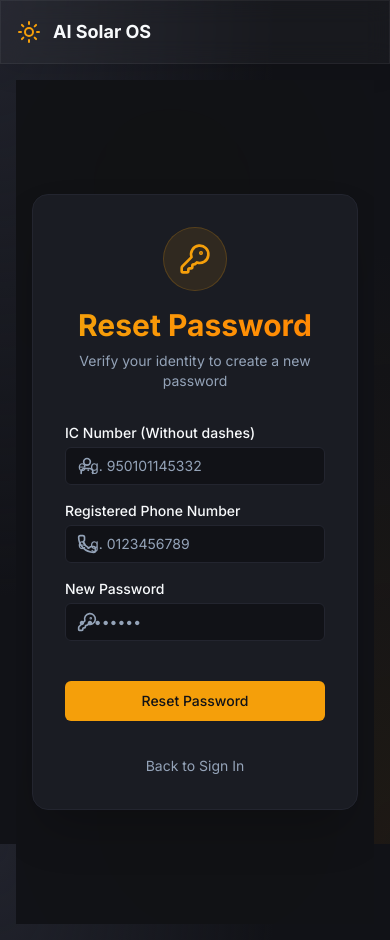
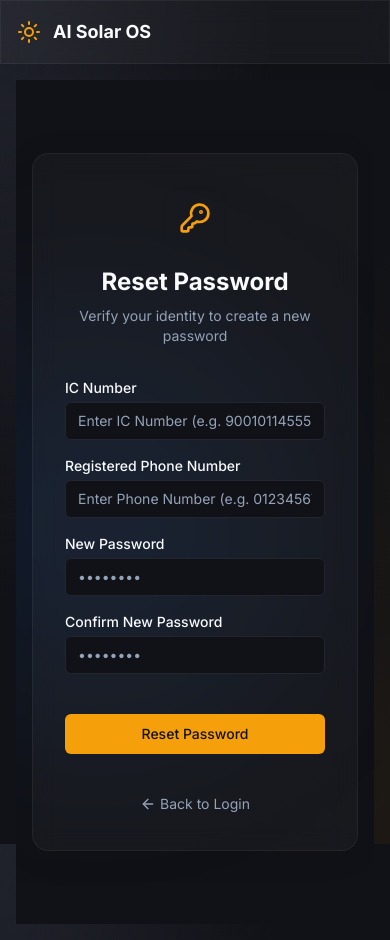
Before and after one commit to themaximumcoder/solar-super-app, a Next.js app: page /forgot-password in a window 390 px wide. Built offline with nearby package versions, Linux system fonts and the light colour scheme.

Commit message:
Add secure password reset mechanism via IC Number and registered Phone verification

```diff
--- a/src/app/forgot-password/page.tsx
+++ b/src/app/forgot-password/page.tsx
@@ -1,136 +1,153 @@
 "use client";
 
 import { useState } from "react";
+import { motion } from "framer-motion";
+import { KeyRound, ArrowLeft } from "lucide-react";
+import Link from "next/link";
 import { useRouter } from "next/navigation";
-import { motion } from "framer-motion";
-import { KeyRound, CheckCircle2, User, Phone } from "lucide-react";
 
 export default function ForgotPassword() {
+  const [icNumber, setIcNumber] = useState("");
+  const [phone, setPhone] = useState("");
+  const [newPassword, setNewPassword] = useState("");
+  const [confirmPassword, setConfirmPassword] = useState("");
+
+  const [error, setError] = useState("");
+  const [success, setSuccess] = useState("");
+  const [isLoading, setIsLoading] = useState(false);
   const router = useRouter();
-  const [formData, setFormData] = useState({ icNumber: "", phone: "", newPassword: "" });
-  const [isLoading, setIsLoading] = useState(false);
-  const [error, setError] = useState("");
-  const [success, setSuccess] = useState(false);
 
-  const handleSubmit = async (e: React.FormEvent) => {
+  const handleReset = async (e: React.FormEvent) => {
     e.preventDefault();
     setIsLoading(true);
     setError("");
+    setSuccess("");
+
+    if (newPassword !== confirmPassword) {
+      setError("Passwords do not match");
+      setIsLoading(false);
+      return;
+    }
 
     try {
       const res = await fetch("/api/auth/reset-password", {
         method: "POST",
         headers: { "Content-Type": "application/json" },
-        body: JSON.stringify(formData),
+        body: JSON.stringify({ icNumber, phone, newPassword }),
       });
 
       const data = await res.json();
+
       if (res.ok) {
-        setSuccess(true);
-        setTimeout(() => router.push("/login"), 3000);
+        setSuccess("Password reset successfully! Redirecting to login...");
+        setTimeout(() => {
+          router.push("/login");
+        }, 2000);
       } else {
-        setError(data.error);
+        setError(data.error || "Failed to reset password");
       }
     } catch (err) {
-      setError("An unexpected error occurred");
+      setError("An unexpected error occurred. Please try again.");
     } finally {
       setIsLoading(false);
     }
   };
 
   return (
-    <div className="min-h-screen bg-[hsl(var(--background))] flex items-center justify-center p-4 relative overflow-hidden">
-      {/* Background decorations */}
-      <div className="absolute top-[-10%] left-[-10%] w-96 h-96 bg-[hsl(var(--primary)/0.2)] rounded-full mix-blend-multiply filter blur-3xl opacity-70 animate-blob"></div>
-      <div className="absolute bottom-[-10%] right-[-10%] w-96 h-96 bg-[hsl(var(--primary)/0.15)] rounded-full mix-blend-multiply filter blur-3xl opacity-70 animate-blob animation-delay-2000"></div>
+    <div className="min-h-screen flex items-center justify-center bg-[hsl(var(--background))] p-4 relative overflow-hidden">
+      {/* Background Ornaments */}
+      <div className="absolute top-1/4 left-1/4 w-96 h-96 bg-[hsl(var(--primary))/0.1] rounded-full blur-[100px] pointer-events-none"></div>
+      <div className="absolute bottom-1/4 right-1/4 w-96 h-96 bg-blue-500/10 rounded-full blur-[100px] pointer-events-none"></div>
 
       <motion.div
         initial={{ opacity: 0, y: 20 }}
         animate={{ opacity: 1, y: 0 }}
         className="w-full max-w-md"
       >
-        <div className="bg-[hsl(var(--card))] border border-[hsl(var(--border))] rounded-2xl shadow-2xl p-8 relative z-10 backdrop-blur-xl">
+        <div className="glass-panel p-8 rounded-2xl relative z-10 border border-[hsl(var(--border))]">
           <div className="flex flex-col items-center mb-8">
-            <div className="w-16 h-16 bg-[hsl(var(--primary)/0.1)] rounded-full flex items-center justify-center mb-4 border border-[hsl(var(--primary)/0.2)]">
-              <KeyRound className="w-8 h-8 text-[hsl(var(--primary))]" />
+            <div className="w-16 h-16 bg-[hsl(var(--primary))/0.1] rounded-2xl flex items-center justify-center text-[hsl(var(--primary))] mb-4 shadow-inner">
+              <KeyRound size={32} />
             </div>
-            <h1 className="text-3xl font-bold bg-gradient-to-r from-[hsl(var(--primary))] to-orange-400 bg-clip-text text-transparent">Reset Password</h1>
-            <p className="text-[hsl(var(--muted-foreground))] mt-2 text-center text-sm">Verify your identity to create a new password</p>
+            <h1 className="text-2xl font-bold text-center">Reset Password</h1>
+            <p className="text-[hsl(var(--muted-foreground))] text-sm text-center mt-2">Verify your identity to create a new password</p>
           </div>
 
-          {error && <div className="bg-red-500/10 border border-red-500/50 text-red-500 text-sm p-3 rounded-lg mb-6">{error}</div>}
+          <form onSubmit={handleReset} className="space-y-4">
+            {error && (
+              <div className="p-3 bg-red-500/10 border border-red-500/20 text-red-500 text-sm rounded-lg text-center">
+                {error}
+              </div>
+            )}
 
-          {success ? (
-            <motion.div initial={{ scale: 0.9, opacity: 0 }} animate={{ scale: 1, opacity: 1 }} className="flex flex-col items-center text-center py-6">
-              <CheckCircle2 className="w-16 h-16 text-green-500 mb-4" />
-              <h2 className="text-xl font-bold mb-2">Password Reset Successful!</h2>
-              <p className="text-[hsl(var(--muted-foreground))]">Redirecting you to login...</p>
-            </motion.div>
-          ) : (
-            <form onSubmit={handleSubmit} className="space-y-4">
+            {success && (
+              <div className="p-3 bg-green-500/10 border border-green-500/20 text-green-500 text-sm rounded-lg text-center">
+                {success}
+              </div>
+            )}
+
             <div>
-                <label className="block text-sm font-medium mb-1">IC Number (Without dashes)</label>
-                <div className="relative">
-                  <div className="absolute inset-y-0 left-0 pl-3 flex items-center pointer-events-none">
-                    <User className="h-5 w-5 text-[hsl(var(--muted-foreground))]" />
-                  </div>
+              <label className="block text-sm font-medium mb-1">IC Number</label>
               <input
                 type="text"
+                value={icNumber}
+                onChange={(e) => setIcNumber(e.target.value.replace(/-/g, ''))}
+                className="input-field"
+                placeholder="Enter IC Number (e.g. 900101145555)"
                 required
-                    value={formData.icNumber}
-                    onChange={(e) => setFormData({...formData, icNumber: e.target.value})}
-                    className="input-field pl-10 bg-[hsl(var(--background)/0.5)]"
-                    placeholder="e.g. 950101145332"
               />
-                </div>
             </div>
 
             <div>
               <label className="block text-sm font-medium mb-1">Registered Phone Number</label>
-                <div className="relative">
-                  <div className="absolute inset-y-0 left-0 pl-3 flex items-center pointer-events-none">
-                    <Phone className="h-5 w-5 text-[hsl(var(--muted-foreground))]" />
-                  </div>
               <input
                 type="tel"
+                value={phone}
+                onChange={(e) => setPhone(e.target.value)}
+                className="input-field"
+                placeholder="Enter Phone Number (e.g. 0123456789)"
                 required
-                    value={formData.phone}
-                    onChange={(e) => setFormData({...formData, phone: e.target.value})}
-                    className="input-field pl-10 bg-[hsl(var(--background)/0.5)]"
-                    placeholder="e.g. 0123456789"
               />
-                </div>
             </div>
 
             <div>
               <label className="block text-sm font-medium mb-1">New Password</label>
-                <div className="relative">
-                  <div className="absolute inset-y-0 left-0 pl-3 flex items-center pointer-events-none">
-                    <KeyRound className="h-5 w-5 text-[hsl(var(--muted-foreground))]" />
-                  </div>
               <input
                 type="password"
+                value={newPassword}
+                onChange={(e) => setNewPassword(e.target.value)}
+                className="input-field"
+                placeholder="••••••••"
                 required
-                    value={formData.newPassword}
-                    onChange={(e) => setFormData({...formData, newPassword: e.target.value})}
-                    className="input-field pl-10 bg-[hsl(var(--background)/0.5)]"
-                    placeholder="••••••••"
               />
             </div>
+
+            <div>
+              <label className="block text-sm font-medium mb-1">Confirm New Password</label>
+              <input
+                type="password"
+                value={confirmPassword}
+                onChange={(e) => setConfirmPassword(e.target.value)}
+                className="input-field"
+                placeholder="••••••••"
+                required
+              />
             </div>
 
             <button
               type="submit"
-                disabled={isLoading}
+              disabled={isLoading || !!success}
               className="btn-primary w-full mt-6"
             >
               {isLoading ? "Verifying..." : "Reset Password"}
             </button>
-              <div className="text-center mt-4">
-                <a href="/login" className="text-sm text-[hsl(var(--muted-foreground))] hover:text-[hsl(var(--foreground))] transition-colors">Back to Sign In</a>
+
+            <div className="text-center mt-6">
+              <Link href="/login" className="inline-flex items-center text-sm text-[hsl(var(--muted-foreground))] hover:text-[hsl(var(--foreground))] transition-colors">
+                <ArrowLeft className="w-4 h-4 mr-1" /> Back to Login
+              </Link>
             </div>
           </form>
-          )}
         </div>
       </motion.div>
     </div>
```
Also changed, not shown: src/app/api/auth/reset-password/route.ts (+39 -21 lines). Lines whose indentation alone changed are shown as unchanged.
